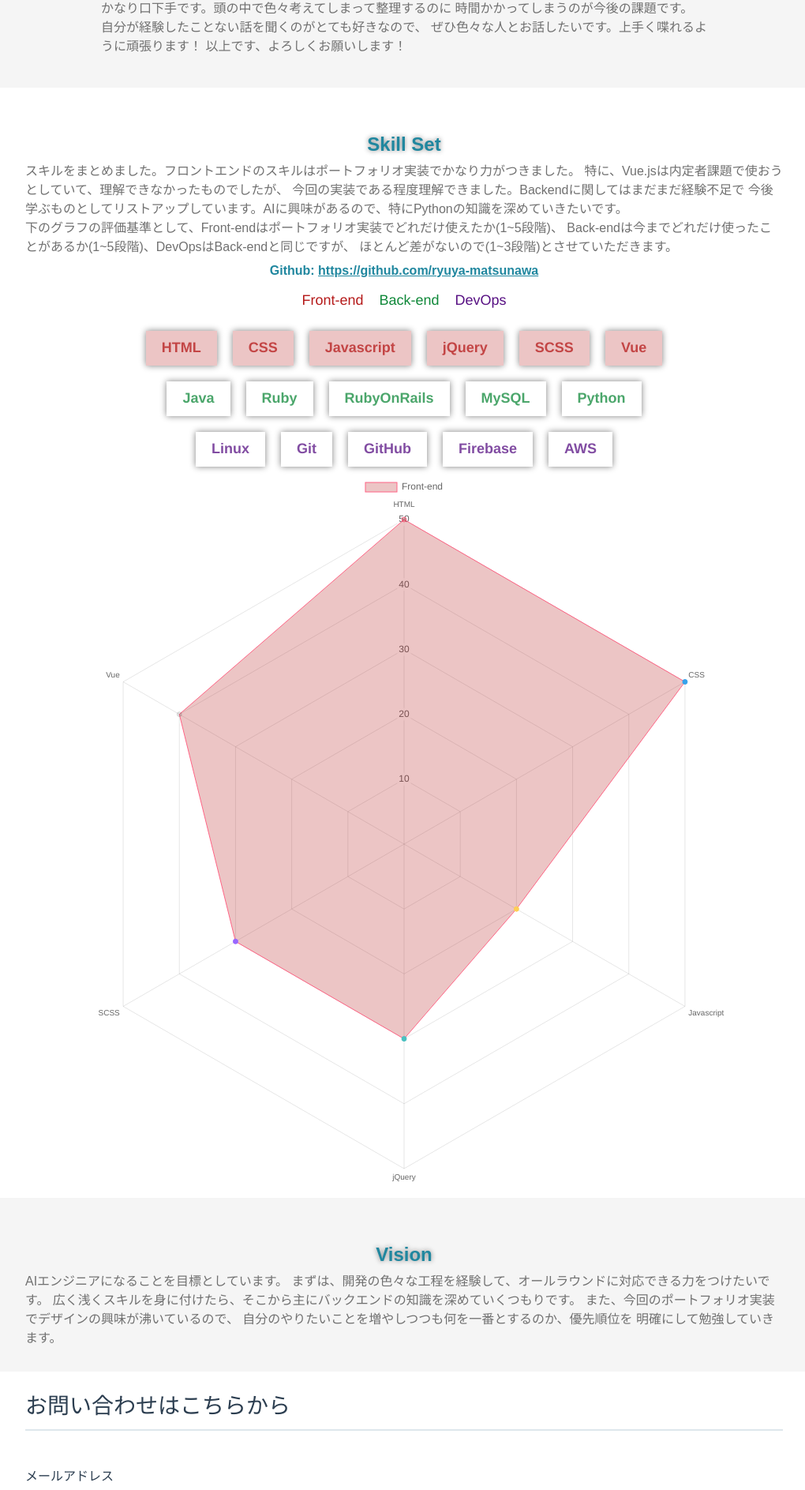
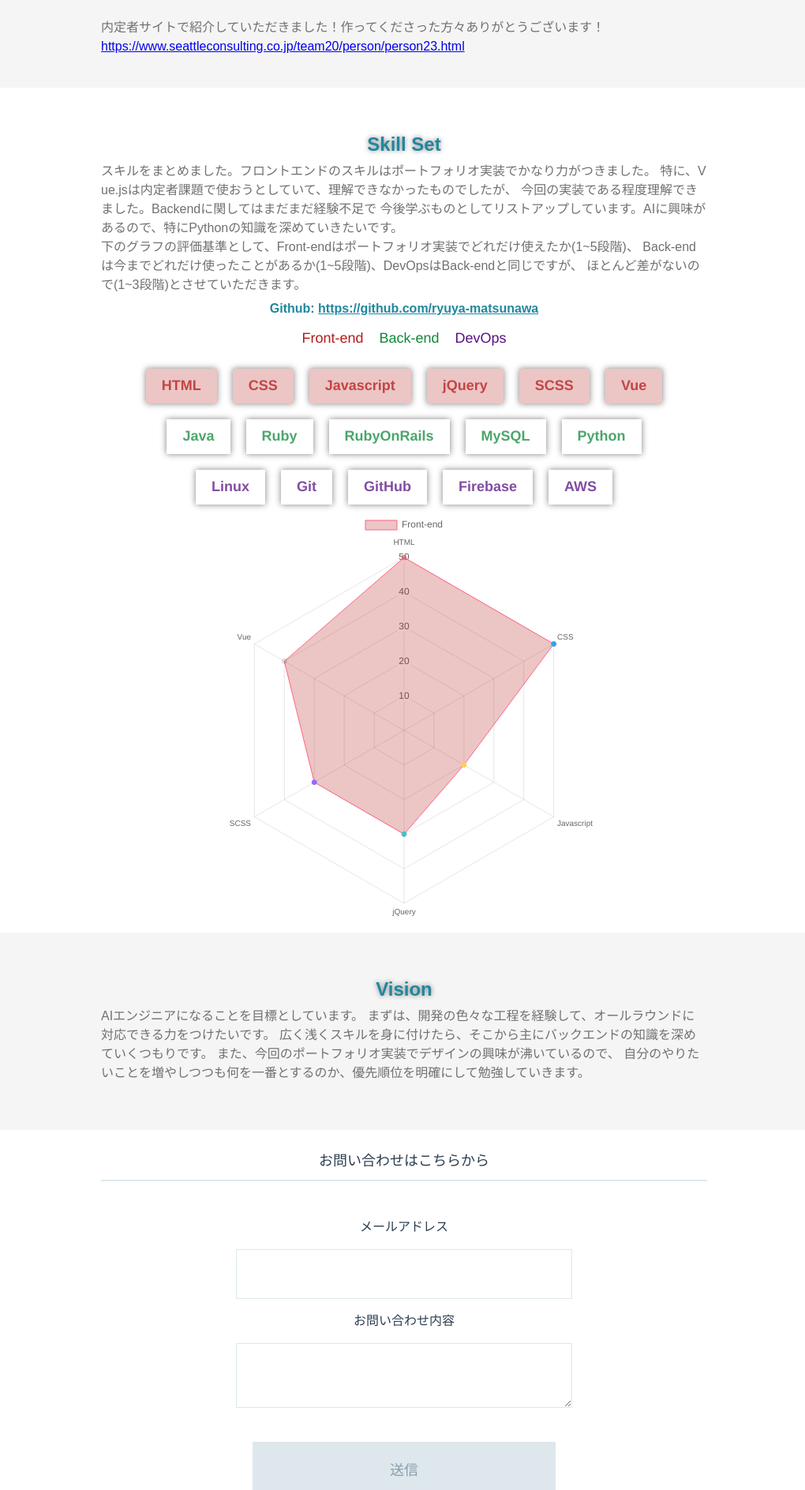
Before and after one commit to ryuya-matsunawa/ryuya.matsunawa, a Vue app: page / in a window 1280 px wide. Shown: the part 874-2761 px from the top of the page at 79% size, without its empty margins (128-1148 px from the left). Built offline with nearby package versions, Linux system fonts and the light colour scheme; what vue-smoothscroll would draw is missing.

Commit message:
【ポートフォリオ実装】20200416

```diff
--- a/src/App.vue
+++ b/src/App.vue
@@ -1,4 +1,7 @@
 <template>
+  <div>
+    <div class="shutter" />
+    <section>
       <div id="app">
         <Header />
         <Main />
@@ -7,6 +10,8 @@
         <Vision />
         <contact />
         <Footer />
+      </div>
+    </section>
   </div>
 </template>
 
@@ -35,6 +40,38 @@ export default {
 
 <style lang="scss">
 
+
+.shutter {
+  position: fixed;
+  top: 0;
+  left: 0;
+  right: 0;
+  bottom: 0;
+  background-color: #1e1e1e;
+  z-index: 9999;
+  -webkit-animation: byeshutter 2.6s forwards;
+  animation: byeShutter 2.6s forwards;
+}
+
+.shutter::before {
+  content: '';
+  position: absolute;
+  top: 0;
+  left: 0;
+  bottom: 0;
+  margin: auto;
+  background-color: #fff;
+  width: 0;
+  height: 1px;
+  -webkit-animation: shutteropen 2.6s forwards;
+  animation: shutterOpen 2.6s forwards;
+}
+
+.content {
+  -webkit-animation: contentscale 2.6s forwards;
+  animation: contentScale 2.6s forwards;
+}
+
 #app {
   font-family: Avenir, Helvetica, Arial, sans-serif;
   -webkit-font-smoothing: antialiased;
@@ -45,8 +82,55 @@ export default {
   box-sizing: border-box;
 }
 
+@keyframes byeShutter {
+  70% {
+    opacity: 1;
+  }
+
+  100% {
+    opacity: 0;
+    display: none;
+    z-index: -1;
+  }
+}
+
+@keyframes shutterOpen {
+  0% {
+    width: 0;
+    height: 1px;
+  }
+
+  50% {
+    width: 100%;
+    height: 1px;
+  }
+
+  90% {
+    width: 100%;
+    height: 100%;
+  }
+
+  100% {
+    width: 100%;
+    height: 100%;
+  }
+}
+
+@keyframes contentScale {
+  70% {
+    -webkit-transform: perspective(800px) scale(0.9) rotateX(15deg);
+    transform: perspective(800px) scale(0.9) rotateX(15deg);
+  }
+
+  100% {
+    -webkit-transform: perspective(800px) scale(1) rotateX(0);
+    transform: perspective(800px) scale(1) rotateX(0);
+  }
+}
+
 * {
   -webkit-tap-highlight-color: rgba(0, 0, 0, 0);
+  outline: none;
 }
 
 </style>
--- a/src/components/About.vue
+++ b/src/components/About.vue
@@ -13,10 +13,6 @@
         今回のポートフォリオ作成で内定者課題の追加課題ができそうなので挑戦中です！
         <br>
         <br>
-        基本的に寝るのは早いです。なんもない日は23時には寝ちゃいます。
-        朝はだいたい7時には勝手に起きるので、最近はアラームほとんど使ってません！
-        スマホいつでも近くにあるのでレスポンスは早いです！<br>
-        <br>
         基本的にはインドアです。漫画とかドラマ、アニメ見てます。
         マイブームはカタンっていうボードゲームです。
         飲みとかテニスとか遊びに誘われたらいつでも行きたいです！<br>
@@ -26,7 +22,13 @@
         自分が経験したことない話を聞くのがとても好きなので、
         ぜひ色々な人とお話したいです。上手く喋れるように頑張ります！
         以上です、よろしくお願いします！
+        <br>
+        <br>
+        内定者サイトで紹介していただきました！作ってくださった方々ありがとうございます！
       </p>
+      <a
+        href="https://www.seattleconsulting.co.jp/team20/person/person23.html"
+      >https://www.seattleconsulting.co.jp/team20/person/person23.html</a>
     </div>
   </div>
 </template>
@@ -67,13 +69,17 @@
   text-align: left;
 }
 
+a {
+  position: relative;
+}
+
 @media (max-width: 2560px) {
   #aboutExplain {
     width: 60%;
   }
 }
 
-@media (max-width: 1024px) {
+@media (max-width: 1000px) {
   #aboutExplain {
     width: 75%;
   }
--- a/src/components/Header.vue
+++ b/src/components/Header.vue
@@ -62,7 +62,7 @@ export default {
   padding: 10px;
   box-sizing: border-box;
   position: fixed;
-  z-index: 1000;
+  z-index: 1;
   top: 0;
   transition: all 1s;
 
@@ -74,7 +74,7 @@ export default {
     position: fixed;
     top: 0;
     left: 0;
-    z-index: 1001;
+    z-index: 2;
     background-color: #fff;
   }
 
--- a/src/components/Skill.vue
+++ b/src/components/Skill.vue
@@ -169,7 +169,6 @@ export default {
     word-break: break-all;
     margin: auto;
     text-align: left;
-    width: 75%;
     padding-bottom: 10px;
   }
 
@@ -259,22 +258,21 @@ export default {
   }
 
   #skillGraph {
-    width: 70%;
-    height: 70%;
-    margin: auto;
+    width: 40%;
+    height: 40%;
+    margin: 0 auto;
   }
 }
 
-h3 {
-  margin: 40px 0 0;
+@media (max-width: 2560px) {
+  #skillExplain {
+    width: 60%;
+  }
 }
 
-ul {
-  list-style-type: none;
-  padding: 0;
-}
-
-a {
-  color: #42b983;
+@media (max-width: 1000px) {
+  #skillExplain {
+    width: 75%;
+  }
 }
 </style>
--- a/src/components/Vision.vue
+++ b/src/components/Vision.vue
@@ -9,8 +9,7 @@
         まずは、開発の色々な工程を経験して、オールラウンドに対応できる力をつけたいです。
         広く浅くスキルを身に付けたら、そこから主にバックエンドの知識を深めていくつもりです。
         また、今回のポートフォリオ実装でデザインの興味が沸いているので、
-        自分のやりたいことを増やしつつも何を一番とするのか、優先順位を
-        明確にして勉強していきます。
+        自分のやりたいことを増やしつつも何を一番とするのか、優先順位を明確にして勉強していきます。
       </p>
     </div>
   </div>
@@ -27,7 +26,7 @@
 #visionSection {
   background-color: #f5f5f5;
   text-align: center;
-  padding: 60px 0 30px 0;
+  padding: 60px 0 60px 0;
   height: auto;
   margin-top: -60px;
   width: 100%;
@@ -49,21 +48,18 @@
   line-height: 1.5;
   word-break: break-all;
   margin: auto;
-  width: 75%;
   text-align: left;
 }
 
-ul {
-  list-style-type: none;
-  padding: 0;
+@media (max-width: 2560px) {
+  #visionExplain {
+    width: 60%;
+  }
 }
 
-li {
-  display: inline-block;
-  margin: 0 10px;
-}
-
-a {
-  color: #42b983;
+@media (max-width: 1000px) {
+  #visionExplain {
+    width: 75%;
+  }
 }
 </style>
--- a/src/components/contact.vue
+++ b/src/components/contact.vue
@@ -5,43 +5,77 @@
     </div>
     <div id="contactForm">
       <p>メールアドレス</p>
-      <input>
+      <input v-model="inputMail">
       <p>お問い合わせ内容</p>
-      <textarea />
-      <input
+      <textarea v-model="inputText" />
+      <button
+        :disabled="inputCheck"
+        :class="{'change': colorChange}"
         class="contact-submit"
-        type="submit"
-        value="送信"
+        @click="resetMail"
       >
+        送信
+      </button>
     </div>
   </div>
 </template>
 
 <script>
 export default {
-
+  data(){
+    return{
+      inputMail: '',
+      inputText: ''
+    }
+  },
+  computed:{
+    inputCheck(){
+      if(this.inputMail!='' && this.inputText!=''){
+        return false
+      }else{
+        return true
+      }
+    },
+    colorChange(){
+      if(this.inputMail!='' && this.inputText!=''){
+        return true
+      }else{
+        return false
+      }
+    }
+  },
+  methods:{
+    resetMail(){
+      this.inputMail=''
+      this.inputText=''
+    }
+  }
 }
 </script>
 
 <style lang="scss" scoped>
 #contactSection {
   height: auto;
-  width: 75%;
-  margin: auto;
+  width: 100%;
+  margin: 0 auto;
   padding: 30px 0;
+  text-align: center;
 
   #contactTitle {
     border-bottom: 2px solid #dee7ec;
-    font-size: 28px;
+    font-size: 18px;
     padding-bottom: 15px;
-    margin-bottom: 50px;
+    margin: 0 auto 50px auto;
+  }
+
+  #contactForm {
+    margin: auto;
   }
 
   input,
   textarea {
-    width: 400px;
-    margin-top: 10px;
-    margin-bottom: 30px;
+    width: 50%;
+    margin: 20px auto 20px auto;
     padding: 20px;
     font-size: 18px;
     border: 1px solid #dee7ec;
@@ -51,6 +85,37 @@ export default {
   .contact-submit {
     background-color: #dee7ec;
     color: #889eab;
+    width: 50%;
+    margin: 20px auto 20px auto;
+    padding: 20px;
+    font-size: 18px;
+    border: 1px solid #dee7ec;
+    outline: none;
+  }
+
+  .change {
+    background-color: rgba(83, 191, 73, 0.5);
+    color: white;
+    transition: all 0.5s;
+  }
+
+  .change:hover {
+    background-color: rgba(83, 191, 73, 1);
+    cursor: pointer;
+  }
+}
+
+@media (max-width: 2560px) {
+  #contactTitle,
+  #contactForm {
+    width: 60%;
+  }
+}
+
+@media (max-width: 1000px) {
+  #contactTitle,
+  #contactForm {
+    width: 75%;
   }
 }
 
```
Lines whose indentation alone changed are shown as unchanged.
